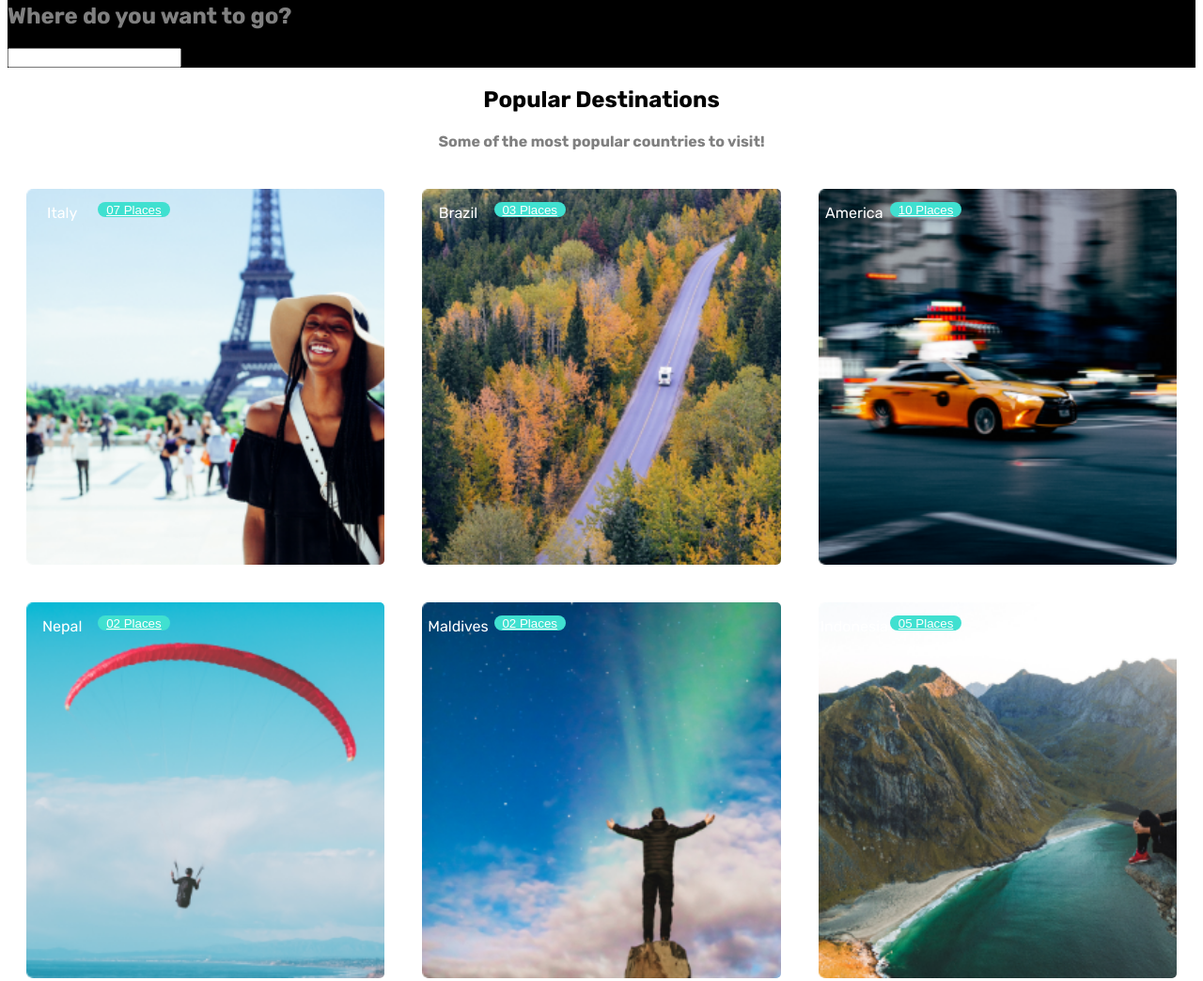
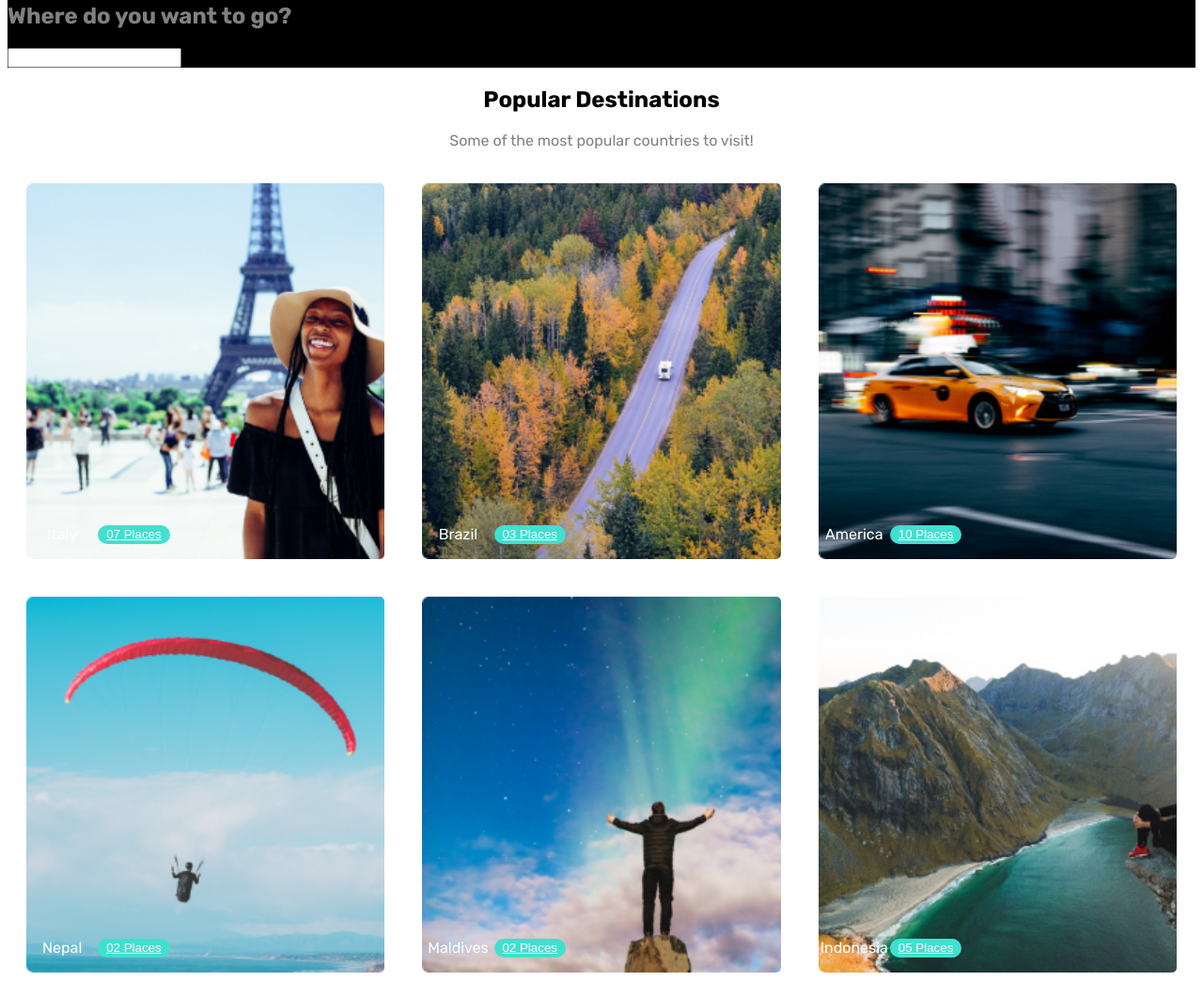
Before and after one commit to Boystavros/cc_travel_site_lab, a plain HTML site: page index.html in a window 1280 px wide. Shown: the part 326-1370 px from the top of the page at 94% size. Drawn offline with Linux system fonts and the light colour scheme; a web font is replaced by a local one.

Commit message:
Popular destinations section complete and styled

```diff
--- a/css/popular.css
+++ b/css/popular.css
@@ -1,5 +1,9 @@
 .popular {
     text-align: center;
+}
+
+.popular > p {
+    color: grey;
 }
 
 .pop-dest-pics {
@@ -19,14 +23,20 @@
     color: white;
 }
 
+.dest-name {
+    grid-column: 1;
+    grid-row: -1;
+}
+
 .oval-button {
+    grid-column: 2;
+    grid-row: -1;
     background-color: turquoise;
     border-style: none;
     border-radius: 50px;
-    height: 16px;
+    height: 20px;
     display: block;
-    margin-block-start: 1em;
-    margin-block-end: 1em;
+    margin: 16px;
     margin-inline-start: 0px;
     margin-inline-end: 0px;
 }
--- a/css/style.css
+++ b/css/style.css
@@ -6,7 +6,3 @@ body {
   font-weight: normal;
   font-style: normal;
 }
-
-h4 {
-  color: grey;
-}
--- a/index.html
+++ b/index.html
@@ -74,41 +74,41 @@
         <section class="popular" id="pop-dest">
             <hgroup>
                 <h1>Popular Destinations</h1>
-                <h4>Some of the most popular countries to visit!</h4>
             </hgroup>
+            <p>Some of the most popular countries to visit!</p>
             <section class="pop-dest-pics">
                 <div class="destination" id="italy">
-                    <p>Italy</p>
+                    <p class="dest-name">Italy</p>
                     <button class="oval-button">
                         <a href="/italy-places">07 Places</a>
                     </button>
                 </div>
                 <div class="destination" id="brazil">
-                    <p>Brazil</p>
+                    <p class="dest-name">Brazil</p>
                     <button class="oval-button">
                         <a href="/brazil-places">03 Places</a>
                     </button>
                 </div>
                 <div class="destination" id="america">
-                    <p>America</p>
+                    <p class="dest-name">America</p>
                     <button class="oval-button">
                         <a href="/america-places">10 Places</a>
                     </button>
                 </div>
                 <div class="destination" id="nepal">
-                    <p>Nepal</p>
+                    <p class="dest-name">Nepal</p>
                     <button class="oval-button">
                         <a href="/nepal-places">02 Places</a>
                     </button>
                 </div>
                 <div class="destination" id="maldives">
-                    <p>Maldives</p>
+                    <p class="dest-name">Maldives</p>
                     <button class="oval-button">
                         <a href="/maldives-places">02 Places</a>
                     </button>
                 </div>
                 <div class="destination" id="indonesia">
-                    <p>Indonesia</p>
+                    <p class="dest-name">Indonesia</p>
                     <button class="oval-button">
                         <a href="/indonesia-places">05 Places</a>
                     </button>
```
